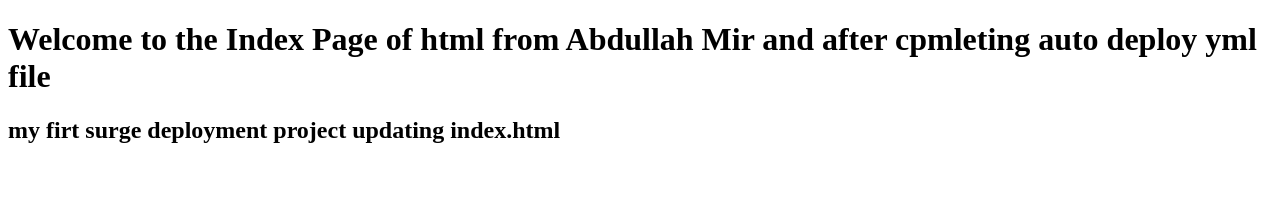
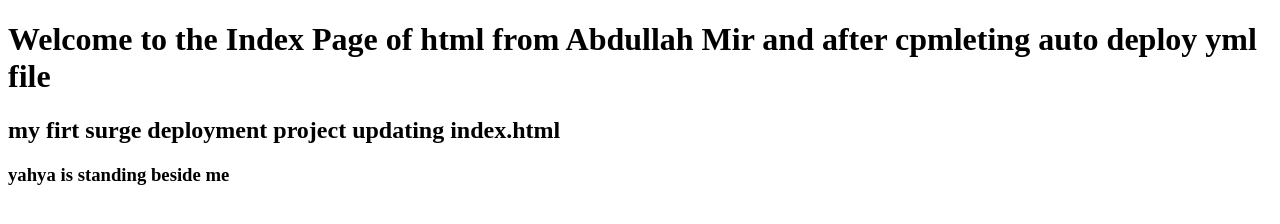
Before and after one commit to Abdullah-Mir712/Bootcamp_2020, a plain HTML site: page index.html in a window 1280 px wide. Drawn offline with Linux system fonts and the light colour scheme.

Commit message:
updated index.html file 3 time

```diff
--- a/index.html
+++ b/index.html
@@ -8,5 +8,6 @@
 <body>
     <h1>Welcome to the  Index Page of html from Abdullah Mir and after cpmleting auto deploy yml file</h1>
     <h2>my firt surge deployment project updating index.html</h2>
+    <h3>yahya is standing beside me</h3>
 </body>
 </html>
```
